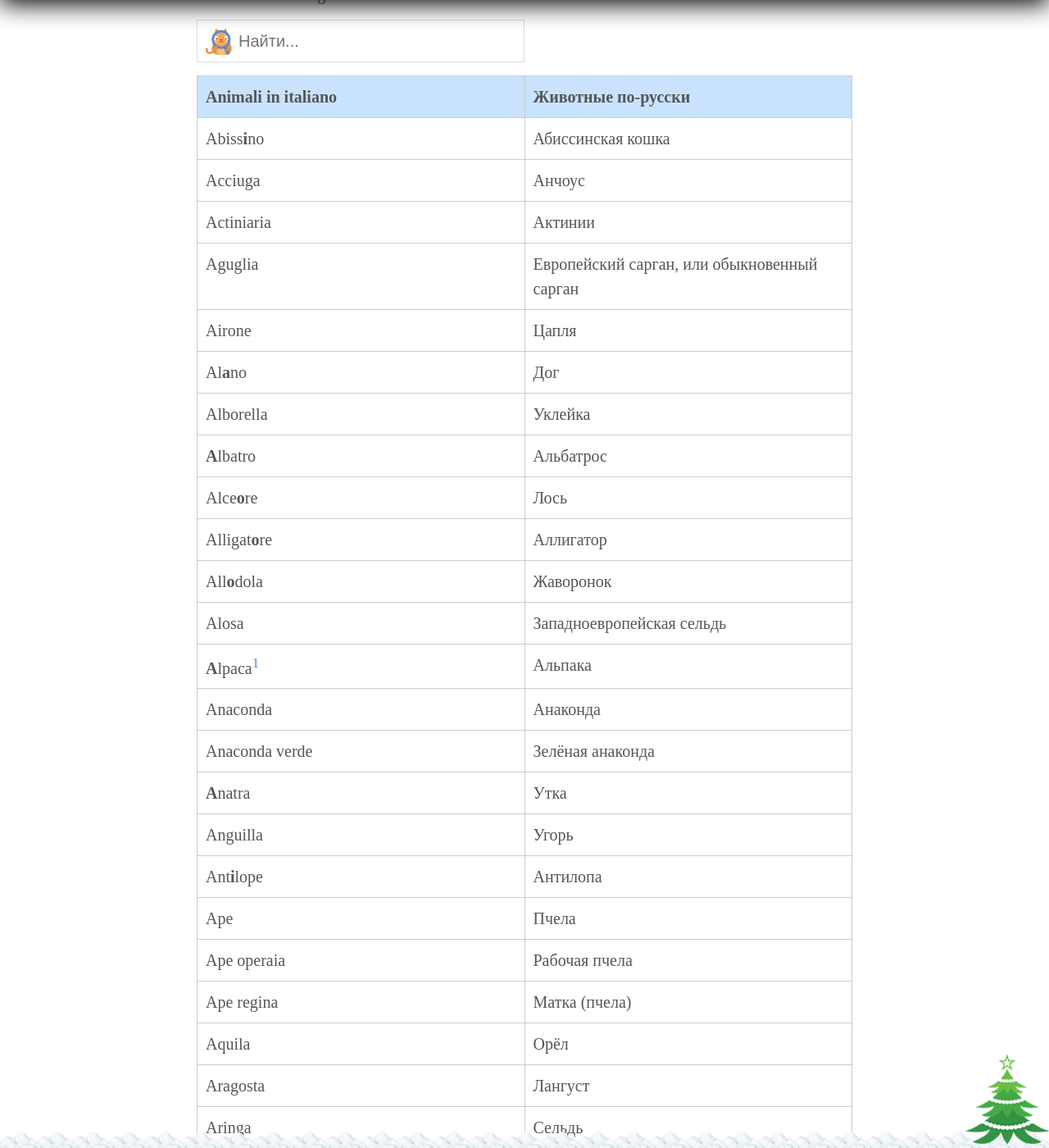
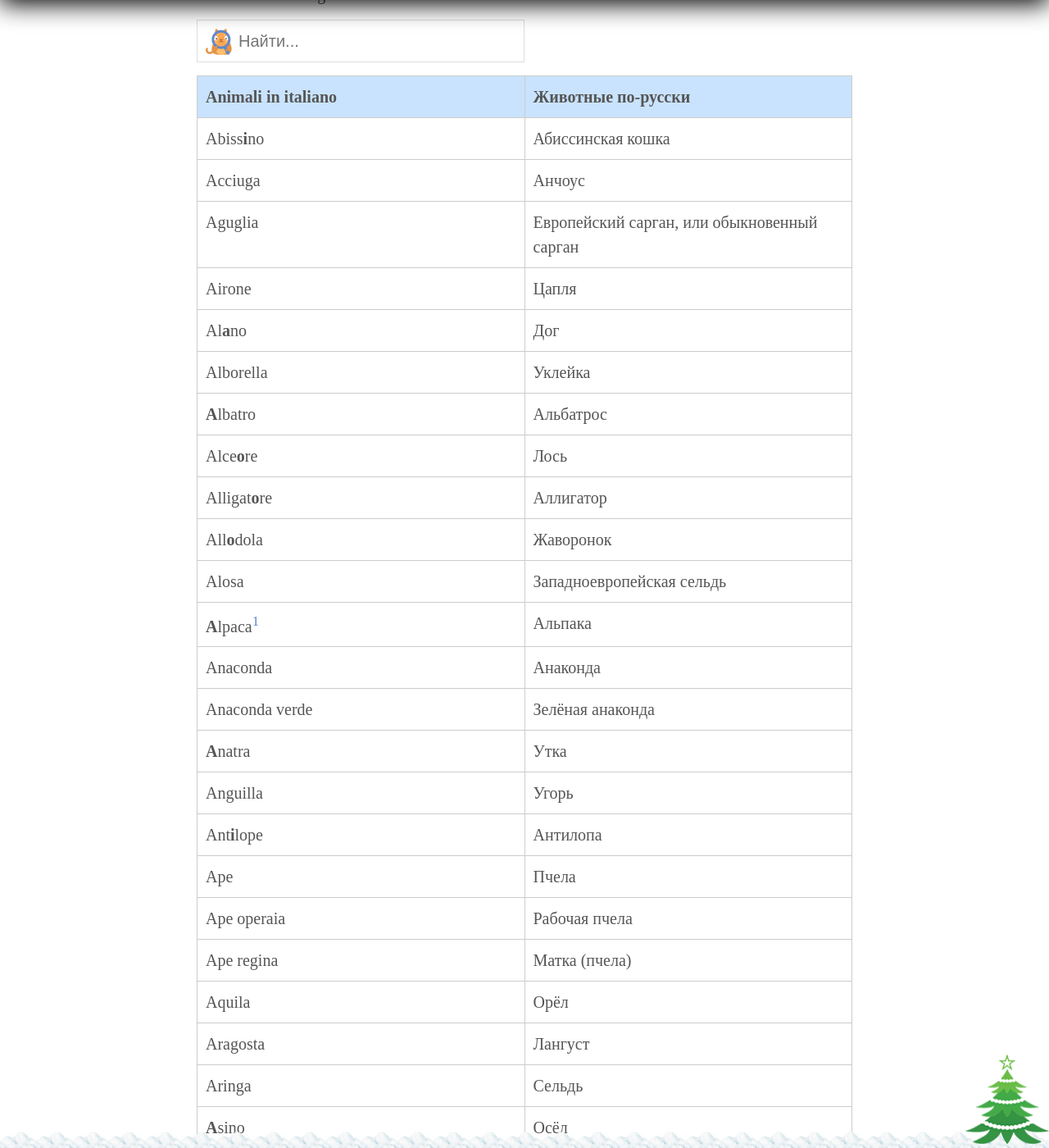
Before and after one commit to postolny/postolny.github.io, a Jekyll site: the page built from _posts/2021-03-19-animali.md, in a window 1280 px wide and 1400 px high, scrolled down 676 px. Shown: the whole window at 82% size. Built offline with Jekyll 4.4.1, drawn with Linux system fonts in a browser that asks for light colours; nearby versions of some CDN libraries.

Commit message:
Update 2021-03-19-animali.md

```diff
--- a/_posts/2021-03-19-animali.md
+++ b/_posts/2021-03-19-animali.md
@@ -17,7 +17,6 @@ Ho evidenziato in grassetto le sillabe su cui cade l'accento.
 |--- |--- |
 |Abiss**i**no|Абиссинская кошка|
 |Acciuga|Анчоус|
-|Actiniaria|Актинии|
 |Aguglia|Европейский сарган, или обыкновенный сарган|
 |Airone|Цапля|
 |Al**a**no|Дог|
```
Also changed, not shown: other parts of _posts/2021-03-19-animali.md (+1 -0 lines).
